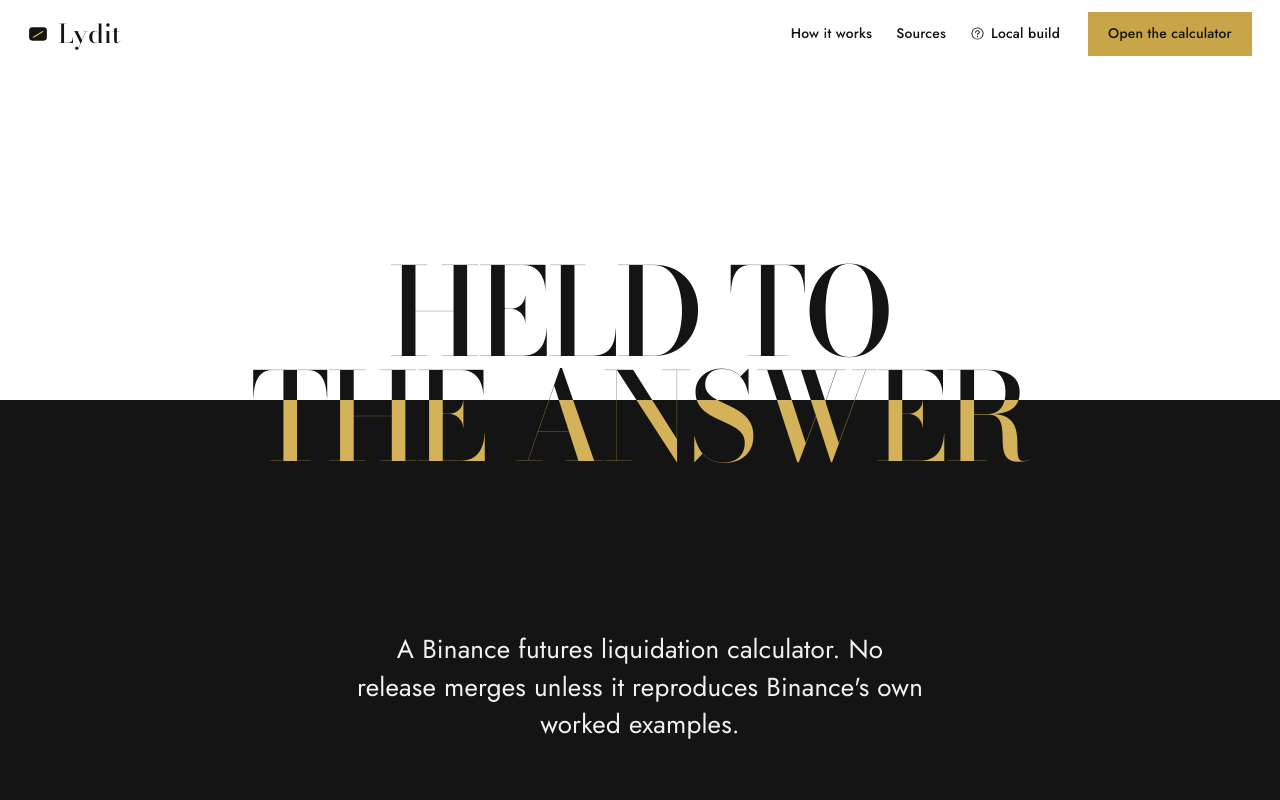
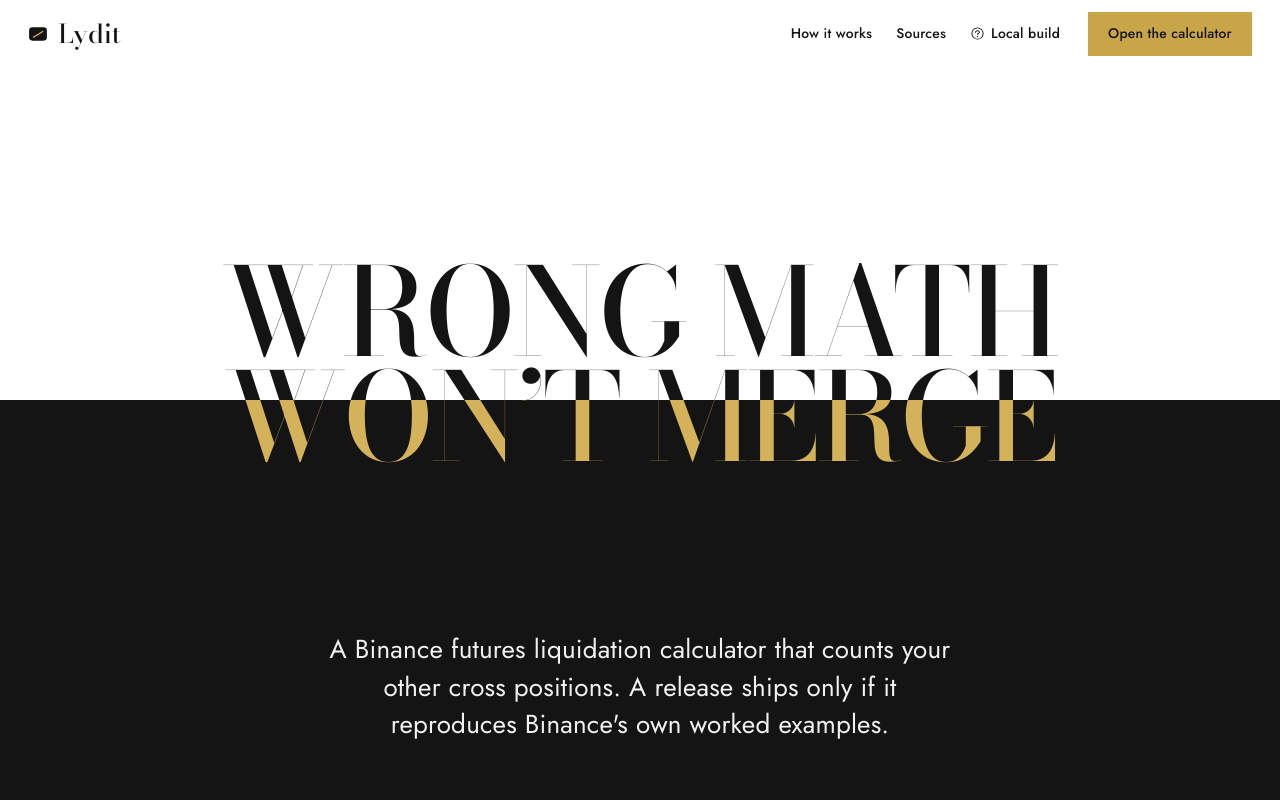
Before and after one commit to Dotman-Bei/Lydit, a Next.js app: page /how-it-works in a window 1280 px wide. Shown: the top 800 px of the page. Built offline with nearby package versions, Linux system fonts and the light colour scheme; no server answers.

Commit message:
copy: make the how-it-works hero a concrete claim and copy the headline once
Co-Authored-By: Claude Opus 5.5 (1M context) <noreply@anthropic.com>

```diff
--- a/app/(pages)/how-it-works/page.tsx
+++ b/app/(pages)/how-it-works/page.tsx
@@ -61,10 +61,10 @@ export default function HowItWorksPage() {
   return (
     <main>
       {/* 1. Hero: headline across two fields. Paper above, stone below; the type turns gold on the stone. */}
-      <TwoFieldHero id="hero-title" lines={["Held to", "the answer"]}>
+      <TwoFieldHero id="hero-title" lines={["Wrong math", "won’t merge"]}>
         <p>
-          A Binance futures liquidation calculator. No release merges unless it reproduces Binance&apos;s own worked
-          examples.
+          A Binance futures liquidation calculator that counts your other cross positions. A release ships only if it
+          reproduces Binance&apos;s own worked examples.
         </p>
       </TwoFieldHero>
 
--- a/app/(pages)/pages.css
+++ b/app/(pages)/pages.css
@@ -172,6 +172,7 @@
 }
 .hero__copy {
   display: block;
+  white-space: nowrap;
 }
 .hero__copy--paper {
   color: var(--ink);
@@ -182,6 +183,7 @@
   inset: 0;
   color: var(--streak);
   clip-path: inset(var(--cut) 0 0 0);
+  user-select: none; /* a decorative second copy: copying the headline yields it once */
 }
 .hero__sub {
   position: absolute;
@@ -1153,7 +1155,7 @@
     --seam: 46%;
   }
   .hero__title {
-    font-size: 13vw;
+    font-size: 11.5vw;
   }
   .hero__sub {
     font-size: var(--step-body);
```
Also changed, not shown: 1 other file (tests, documents, lock files or other folders).
